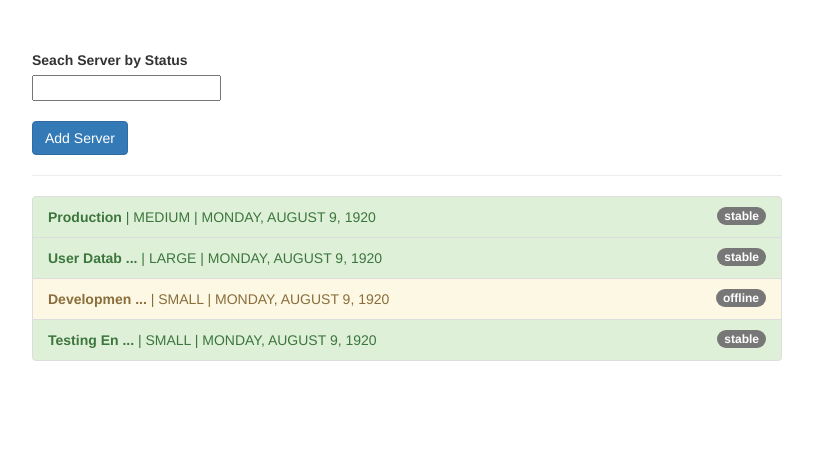
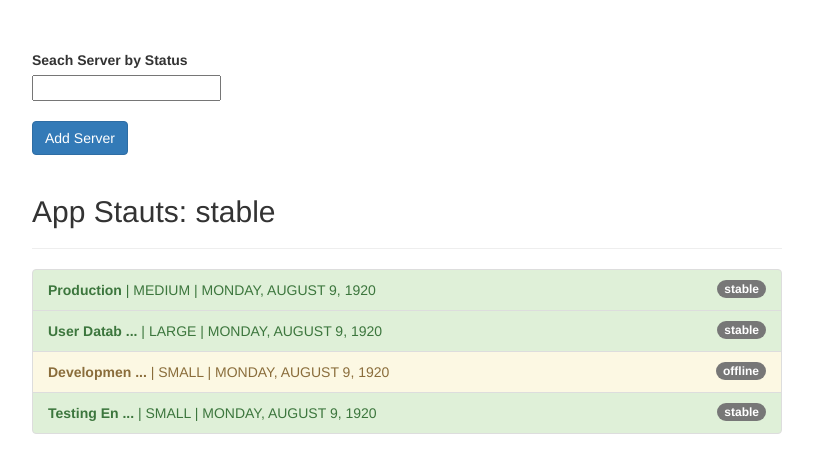
Before and after one commit to melarenina/Pipes, an Angular app: page / in a window 1280 px wide. Shown: the top 472 px of the page, without its empty margins (233-1046 px from the left). Built offline with nearby package versions, Linux system fonts and the light colour scheme.

Commit message:
Understanding the "async" Pipe

```diff
--- a/src/app/app.component.html
+++ b/src/app/app.component.html
@@ -6,6 +6,8 @@
       <input type="text" id="serverStatus" name="serverStatus" [(ngModel)]="filteredStatus">
       <br><br>
       <button class="btn btn-primary" (click)="onAddServer()">Add Server</button>
+      <br><br>
+      <h2>App Stauts: {{ appStatus | async }}</h2>
       <hr>
       <ul class="list-group">
         <li
--- a/src/app/app.component.ts
+++ b/src/app/app.component.ts
@@ -7,6 +7,12 @@
 })
 export class AppComponent {
 
+  // It will set the app status to stable after 2 seconds
+  appStatus = new Promise((resolve, reject) => {
+    setTimeout(() => {
+      resolve('stable');
+    }, 2000);
+  });
   filteredStatus = '';
 
   servers = [
```
